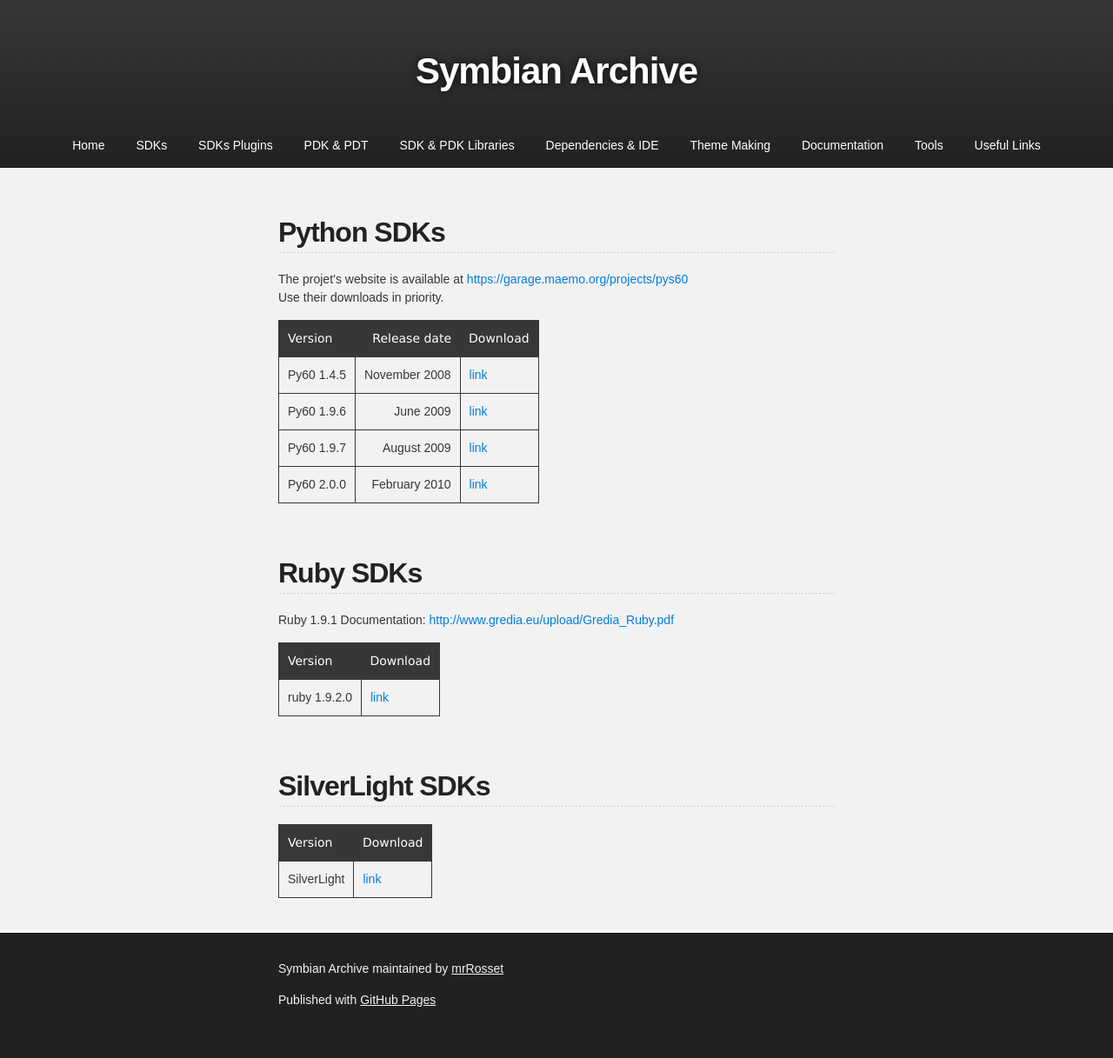
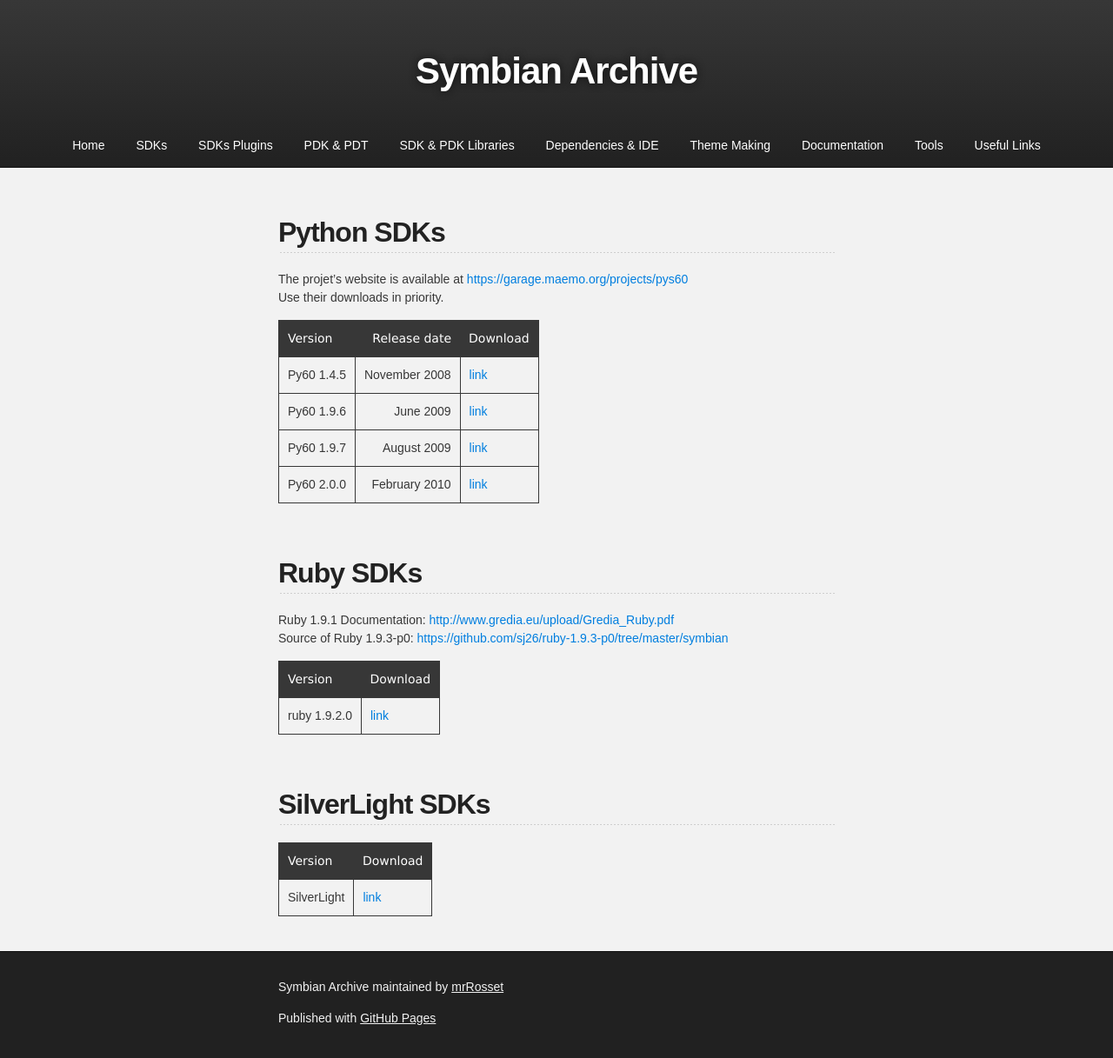
Before and after one commit to mrRosset/Symbian-Archive, a Jekyll site: the page built from SDKs-Langs.md, in a window 1280 px wide. Shown: the whole page at 87% size. Built offline with Jekyll 4.4.1, drawn with Linux system fonts in a browser that asks for light colours; our own code applies the rules of GitHub Pages for plain Markdown files; the repository's description, which GitHub fills in, is left out; before the commit the page ends 1196 px from its top, so only the background shows below that.

Commit message:
Add source of ruby 1.9.3-p0

```diff
--- a/SDKs-Langs.md
+++ b/SDKs-Langs.md
@@ -15,6 +15,7 @@ Use their downloads in priority.
 ## Ruby SDKs
 
 Ruby 1.9.1 Documentation: [http://www.gredia.eu/upload/Gredia_Ruby.pdf](http://www.gredia.eu/upload/Gredia_Ruby.pdf)
+Source of Ruby 1.9.3-p0: [https://github.com/sj26/ruby-1.9.3-p0/tree/master/symbian](https://github.com/sj26/ruby-1.9.3-p0/tree/master/symbian)
 
 | Version      | Download |
 |--------------|----------|
```
